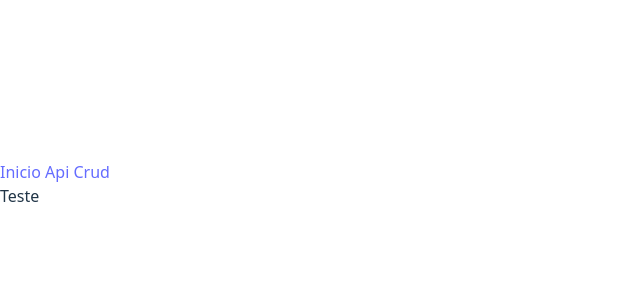
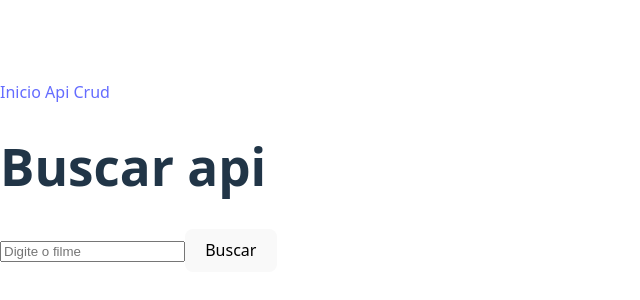
Before and after one commit to lucasriandev/Projects-React, a React (Vite) app in the folder meu-primeiro-projeto-react/: page /Api in a window 1280 px wide. Shown: the part 216-516 px from the top of the page, without its empty margins (0-640 px from the left). Built offline with nearby package versions, Linux system fonts and the light colour scheme.

Commit message:
rotas organizadas e prontas

```diff
--- a/meu-primeiro-projeto-react/src/Api.jsx
+++ b/meu-primeiro-projeto-react/src/Api.jsx
@@ -1,7 +1,38 @@
-import { useState, useEffect, Link } from "react";
+import { useState, useEffect } from "react";
 
 function Api() {
-  return <div>Teste</div>;
+  const [user, setUser] = useState(null);
+  const [input, setInput] = useState("");
+  const [busca, setBusca] = useState("");
+
+  useEffect(() => {
+    if (busca === "") return;
+
+    fetch(`https://api.tvmaze.com/shows/${busca}`)
+      .then((resposta) => resposta.json())
+      .then((dados) => {
+        console.log(dados);
+        setUser(dados);
+        setInput("");
+      })
+      .catch((erro) => {
+        console.log("Algo está errado", erro);
+      });
+  }, [busca]);
+
+  return (
+    <div>
+      <h1>Buscar api</h1>
+      <input
+        type="text"
+        placeholder="Digite o filme"
+        value={input}
+        onChange={(e) => setInput(e.target.value)}
+      />
+      <button onClick={() => setBusca(input)}>Buscar</button>
+      <ul>{user && <h3>{user.name}</h3>}</ul>
+    </div>
+  );
 }
 
 export default Api;
--- a/meu-primeiro-projeto-react/src/App.jsx
+++ b/meu-primeiro-projeto-react/src/App.jsx
@@ -17,7 +17,7 @@ function App() {
         <Route path="/" element={<Rota />} />
         <Route path="/Api" element={<Api />} />
         <Route path="/Crud" element={<Crud />} />
-        <Route path="/dinamica/:id" element={<Dinamica />} />
+        <Route path="/filme/:id" element={<Dinamica />} />
       </Routes>
     </BrowserRouter>
   );
--- a/meu-primeiro-projeto-react/src/Rota.jsx
+++ b/meu-primeiro-projeto-react/src/Rota.jsx
@@ -1,7 +1,14 @@
 import { Link } from "react-router-dom";
 
 function Rota() {
-  return <h1>Teste</h1>;
+  return (
+    <div>
+      <h1>Filmes e Series!</h1>
+      <Link to="/filme/169">Breaking Bad</Link>
+      <br></br>
+      <Link to="/filme/82">Game Of Thrones</Link>
+    </div>
+  );
 }
 
 export default Rota;
--- a/meu-primeiro-projeto-react/src/RotaDinamica.jsx
+++ b/meu-primeiro-projeto-react/src/RotaDinamica.jsx
@@ -1,7 +1,45 @@
-import { useParams } from "react-router-dom";
+import { Link, useParams } from "react-router-dom";
+import { useState, useEffect } from "react";
 
 function Dinamica() {
-  return <h1>teste</h1>;
+  const { id } = useParams();
+  const [dados, setDados] = useState(null);
+
+  useEffect(() => {
+    fetch(`https://api.tvmaze.com/shows/${id}`)
+      .then((resposta) => resposta.json())
+      .then((dados) => {
+        setDados(dados);
+      })
+      .catch((erro) => {
+        console.log(erro);
+      });
+  }, [id]);
+
+  if (!dados) return <h1>carregando</h1>;
+
+  return (
+    <div>
+      <h1>{dados.name}</h1>
+      <img src={dados.image.medium} />
+      <br />
+      <Link to="/">Voltar</Link>
+    </div>
+  );
 }
 
 export default Dinamica;
+
+/* Home
+↓
+<Link to="/filme/169">
+↓
+URL muda
+↓
+Router detecta rota
+↓
+Renderiza RotaDinamica
+↓
+useParams lê a URL
+↓
+id = 169*/
```
